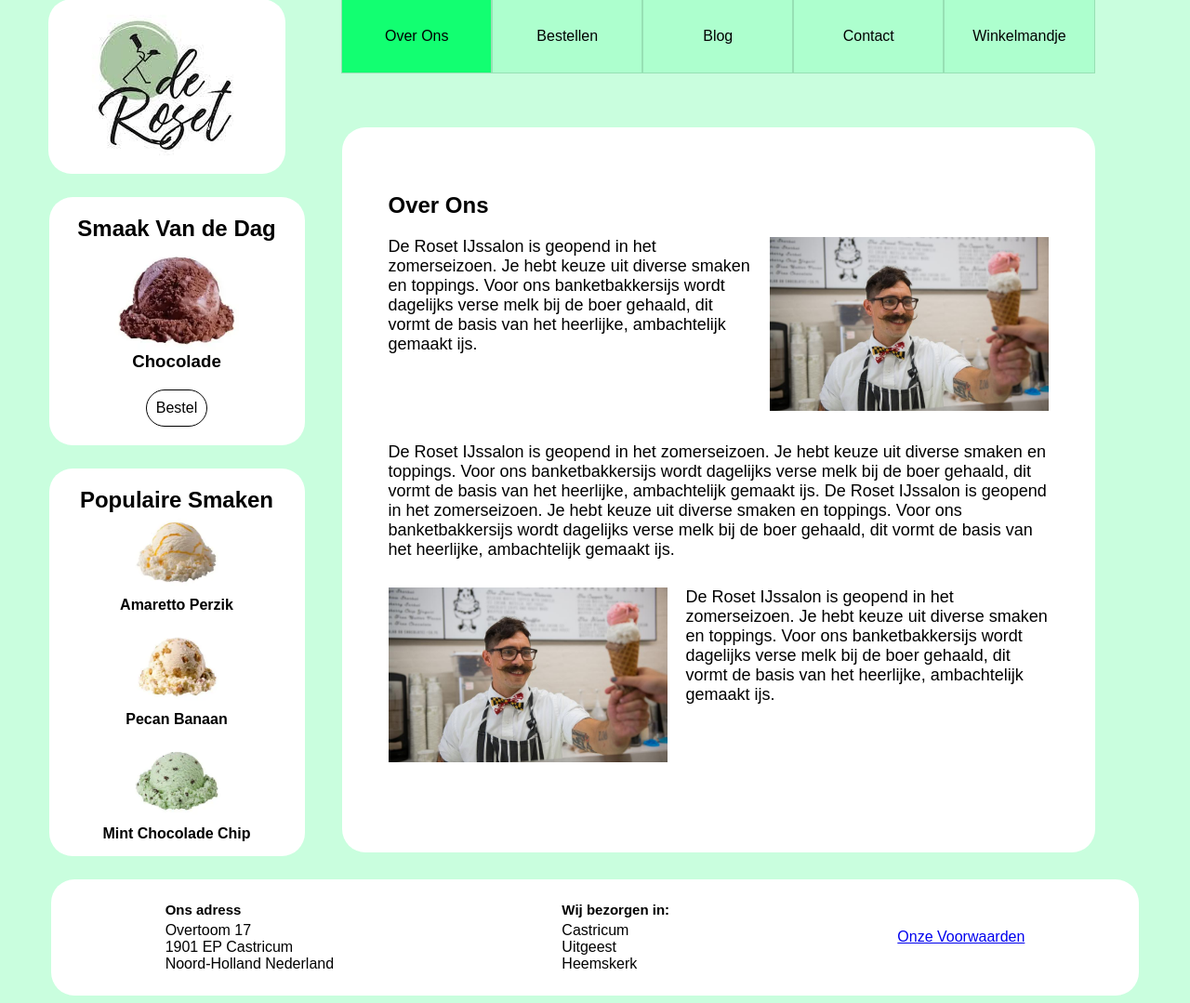
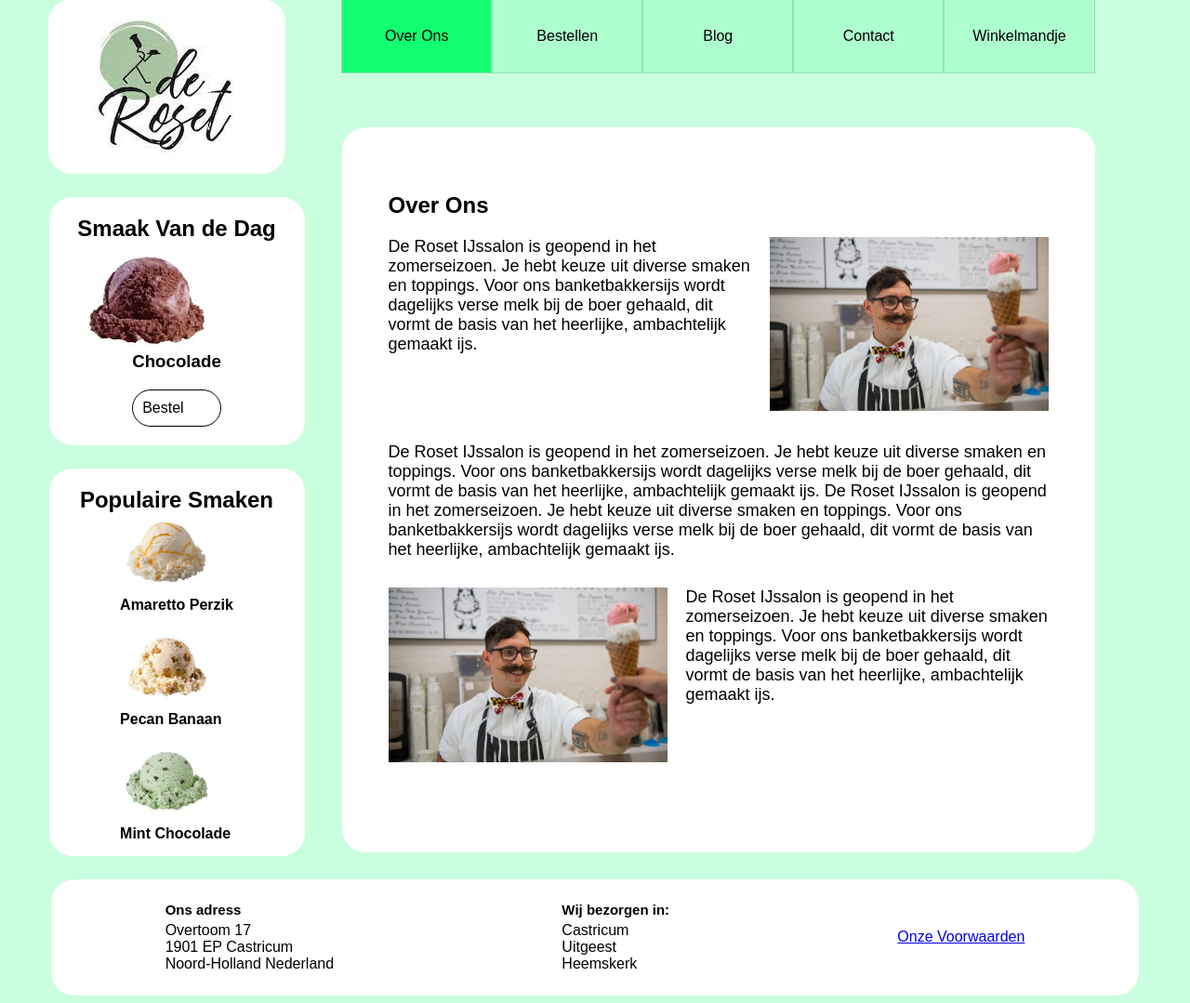
Before and after one commit to dennisdalmolen/de-roset, a PHP site: page / in a window 1280 px wide. Shown: the part 26-1105 px from the top of the page at 93% size. Run offline with PHP 8.4, Linux system fonts and the light colour scheme.

Commit message:
Index Changes

```diff
--- a/index.php
+++ b/index.php
@@ -48,12 +48,15 @@
 
         <div class="main-left">
             <div class="smaak-vdd">
+                <div class="svdd-1">
                     <div class="main-text">
                         <h2>Smaak Van de Dag</h2>
                     </div>
                     <div class="ijs-image">
                         <img src="images/ijs-fotos/ChocolateMarshmallow-300x258.jpg" alt="">
                     </div>
+                </div>
+                <div class="svdd-2">
                     <div class="text-1">
                         <h3>Chocolade</h3>
                     </div>
@@ -63,29 +66,41 @@
                         </div>
                     </a>
                 </div>
+            </div>
 
             <div class="populaire-smaken">
                 <div class="main-text">
                     <h2>Populaire Smaken</h2>
                 </div>
+                <div class="pps-group">
+                    <div class="pps-item-1">
                         <div class="ijs-image">
                             <img src="images/ijs-fotos/PremiumAmarettoPeachCharlotte.jpg" alt="">
                         </div>
                         <div class="text-1">
                             <h4>Amaretto Perzik</h4>
                         </div>
+                    </div>
+
+                    <div class="pps-item-2">
                         <div class="ijs-image">
                             <img src="images/ijs-fotos/PremiumBananaPecan-300x258.jpg" alt="">
                         </div>
                         <div class="text-1">
                             <h4>Pecan Banaan</h4>
                         </div>
+                    </div>
+
+                    <div class="pps-item-3">
                         <div class="ijs-image">
                             <img src="images/ijs-fotos/PremiumMintChocolateChip-300x258.jpg" alt="">
                         </div>
                         <div class="text-1">
-                    <h4>Mint Chocolade Chip</h4>
+                            <h4>Mint Chocolade</h4>
                         </div>
+                    </div>
+                </div>
+
             </div>
         </div>
 
```
Lines whose indentation alone changed are shown as unchanged.
